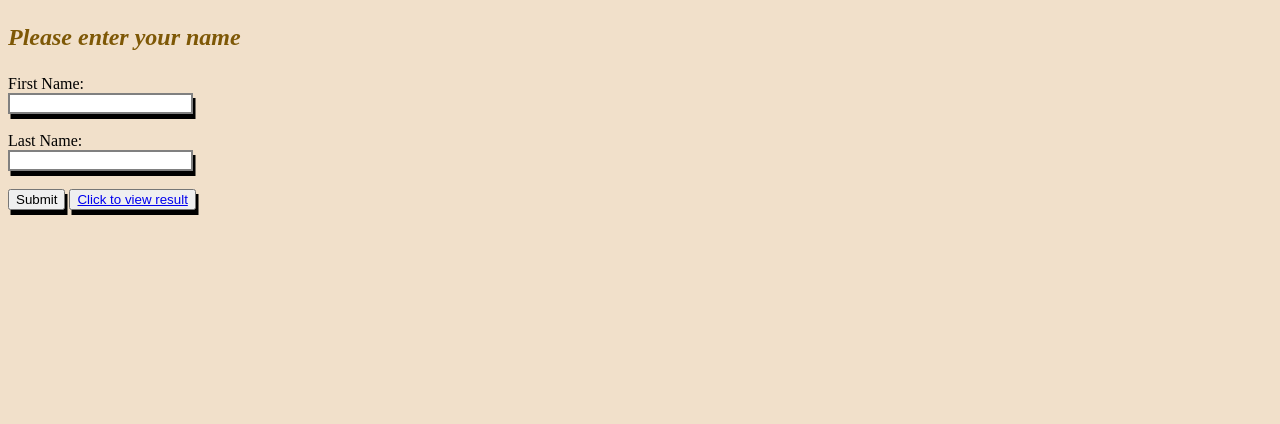
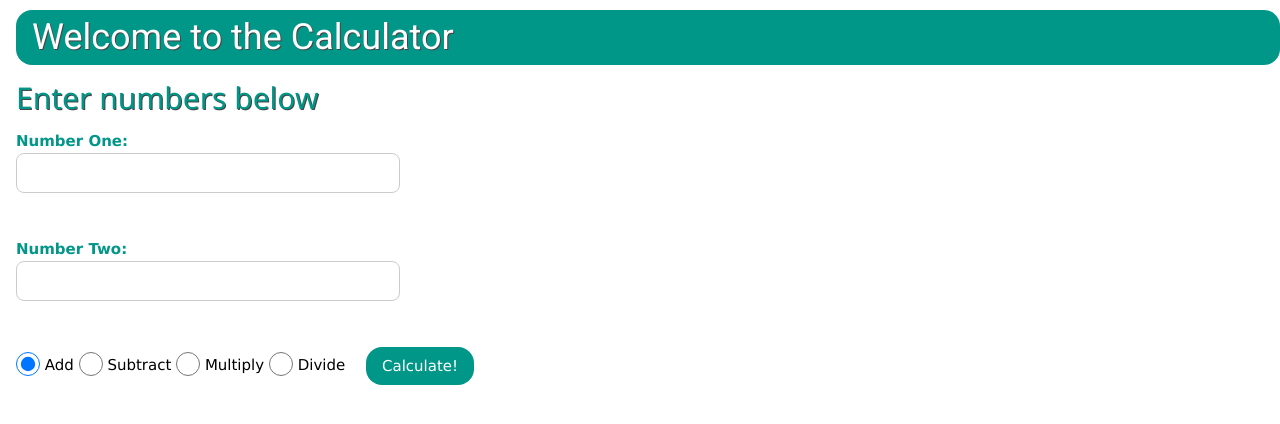
Before and after one commit to CallumLee22/FLASK-INTRO, a Flask app: page / in a window 1280 px wide. Shown: the top 424 px of the page. Run offline with Flask 3, Linux system fonts and the light colour scheme.

Commit message:
Partly styled

```diff
--- a/app.py
+++ b/app.py
@@ -1,6 +1,4 @@
 from flask import Flask, render_template, request
-import json
-import os
 
 app = Flask(__name__)
 
@@ -13,31 +11,34 @@ def form():
 
     elif request.method == "POST":
         number1 = request.form.get("num1")
-        number3 = os.environ.get("NUMBER3")
-        number3 = int(number3)
 
         try:
             number1 = int(number1)
         except:
             return "Input was not a number"
 
-        num2 = request.form.get("num2")
+        number2 = request.form.get("num2")
         try:
-            num2 = int(num2)
+            number2 = int(number2)
         except:
             return "Input was not a number"
 
-        sum = number1 + num2 + number3
-        return json.dumps(
-            {"result": sum, "number1": number1, "number2": num2, "number3": number3},
-            indent=4,
-        )
+        operation = request.form.get("operation")
+
+        try:
+            if operation == "add":
+                result = number1 + number2
+            elif operation == "subtract":
+                result = number1 - number2
+            elif operation == "multiply":
+                result = number1 * number2
+            else:
+                result = number1 / number2
+        except:
+            result = 0
+
+        return render_template("calc.jinja", result=result)
 
 
-@app.route("/display_sum")
-def display_sum():
-    with app.app_context():
-        return render_template("display_sum.jinja")
-
-
-app.run()
+if __name__ == "__main__":
+    app.run()
--- a/templates/calc.jinja
+++ b/templates/calc.jinja
@@ -1,39 +1,51 @@
 <!DOCTYPE html>
 <html>
-    <link rel="stylesheet" href="https://cdnjs.cloudflare.com/ajax/libs/font-awesome/4.7.0/css/font-awesome.min.css">
+<link rel="stylesheet" href="https://www.w3schools.com/w3css/4/w3.css">
+<link rel="stylesheet" href="https://fonts.googleapis.com/css?family=Roboto">
+<title>Calculator</title>
 
-    <head>
-        <style>
-        .heading{
-            color: rgb(126, 88, 6);
-            font-size: x-large;
-            font-style: italic;
-        }
-        body{
-            background-color: rgb(241, 224, 202);
-        }
-        .input_box{
-             box-shadow: 2.5px 5px;
-             border: 2px solid grey;
-        }
-        .clickables{
-            box-shadow: 2.5px 5px;
-            cursor: pointer;
-        }
-        </style>
-    </head>
-    <body>
-        <h3 class=heading>Please enter your name</h3>
-    </body>
+<style>
+    h1 {
+        font-family: Roboto, sans-serif
+    }
+</style>
 
-    <form>
-        <label for="fname">First Name:</label><br>
-        <input class="input_box" type="text" id="fname" name="fname"><br><br>
-        <label for="lname">Last Name:</label><br>
-        <input class="input_box" type="text" id="lname" name="lname"><br><br>
-        <input class="clickables" type="submit" value="Submit">
-        <button class="clickables">
-        <a href="/display_sum">Click to view result</a>
-        </button>
-    </form>
+<head>
+    <h1 class="w3-margin-left w3-container w3-round-xlarge w3-teal" style="text-shadow:1px 1px 0 #444">Welcome to
+        the Calculator</h1>
+</head>
+
+<body>
+    <h2 class="w3-container w3-text-teal w3-sans-serif" style="text-shadow:1px 1px 0 #444">Enter numbers below</h2>
+</body>
+
+<form method="POST">
+    <label class="w3-margin-left w3-text-teal"><b>Number One:</b></label>
+    <input class="w3-animate-input w3-margin-left w3-input w3-border w3-round-large" style="width:30%" type="text"
+        id="num1" name="num1"><br><br>
+
+    <label class="w3-margin-left w3-text-teal"><b>Number Two:</b></label>
+    <input class="w3-animate-input w3-margin-left w3-input w3-border w3-round-large" style="width:30%" type="text"
+        id="num2" name="num2"><br><br>
+
+    <input class="w3-radio w3-margin-left" type="radio" name="operation" value="add" checked>
+    <label>Add</label>
+
+    <input class="w3-radio" type="radio" name="operation" value="subtract">
+    <label>Subtract</label>
+
+    <input class="w3-radio" type="radio" name="operation" value="multiply">
+    <label>Multiply</label>
+
+    <input class="w3-radio" type="radio" name="operation" value="divide">
+    <label>Divide</label>
+
+    <input class="w3-button w3-teal w3-round-xlarge w3-margin-left" type="submit" value="Calculate!"><br><br>
+</form>
+{% if result %}
+<div class="w3-card w3-margin-left" style="width:30%">
+    <h4 class="w3-monospace w3-text-teal">The result is: {{ result }}</h4>
+</div>
+{% endif %}
+
 </html>
```
Also changed, not shown: templates/display_sum.jinja (deleted, +0 -24 lines).
